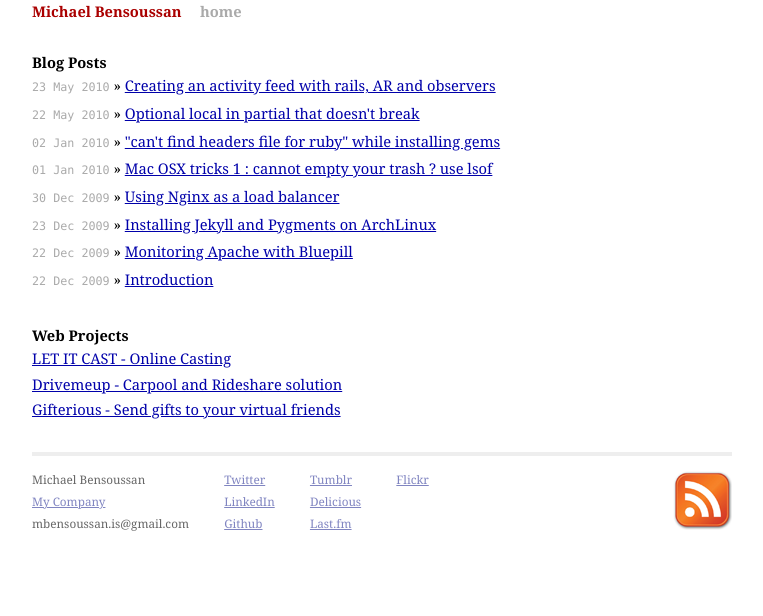
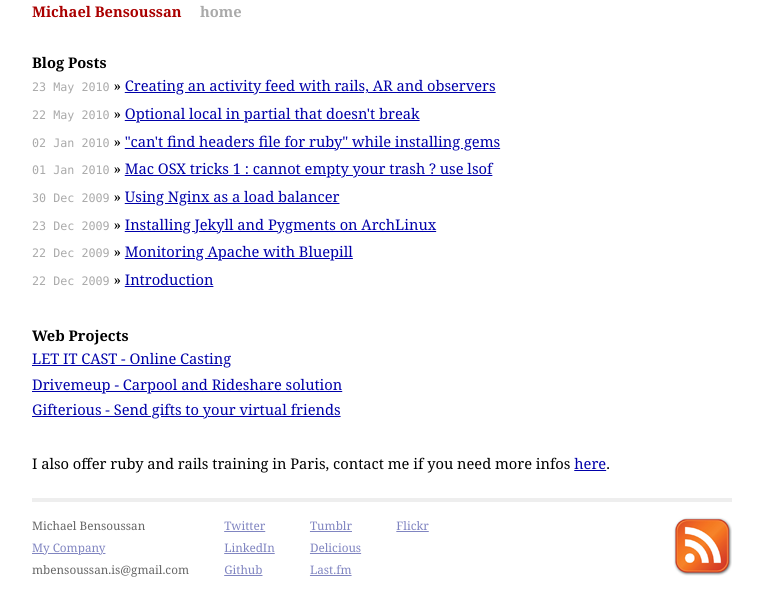
Before and after one commit to mickey/mickeyben, a Jekyll site: the page built from index.html, in a window 1280 px wide. Shown: the top 616 px of the page, without its empty margins (258-1021 px from the left). Built offline with Jekyll 4.4.1, drawn with Linux system fonts in a browser that asks for light colours; Markdown is read by kramdown in place of the engine named in the settings.

Commit message:
training

```diff
--- a/index.html
+++ b/index.html
@@ -17,4 +17,6 @@ title: Michael Bensoussan - Blog
     <li><a alt="Drivemeup" href="http://drivemeup.com">Drivemeup - Carpool and Rideshare solution</a></li>
     <li><a alt="Gifterious" href="http://gifterious.com">Gifterious - Send gifts to your virtual friends</a></li>
   </ul>
+
+  I also offer ruby and rails training in Paris, contact me if you need more infos <a href="mailto:mbensoussan.is@gmail.com">here</a>.
 </div>
```
